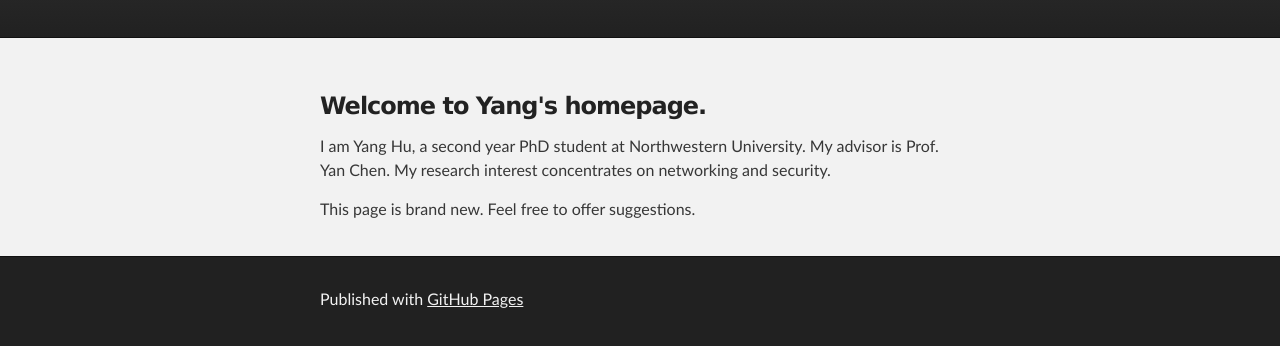
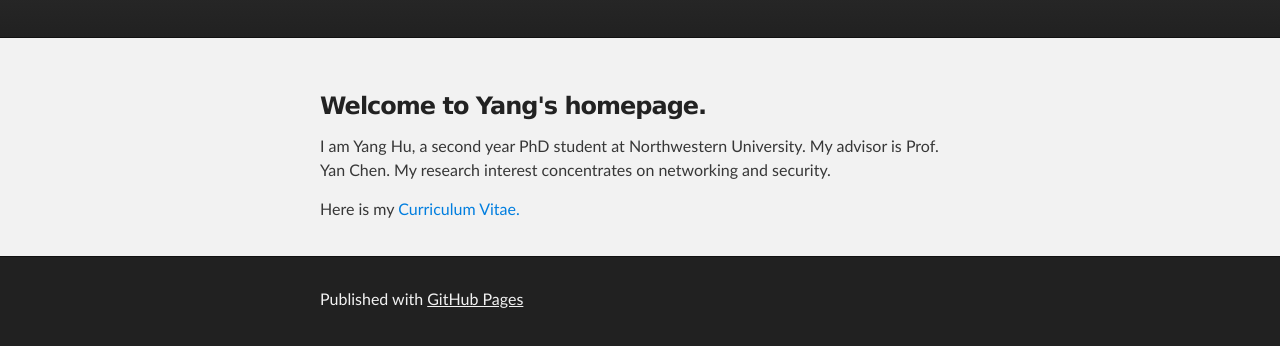
Before and after one commit to yhx189/yhx189.github.io, a plain HTML site: page index.html in a window 1280 px wide. Shown: the part 136-482 px from the top of the page. Drawn offline with Linux system fonts and the light colour scheme.

Commit message:
Update index.html

```diff
--- a/index.html
+++ b/index.html
@@ -32,7 +32,7 @@
 
 <p>I am Yang Hu, a second year PhD student at Northwestern University. My advisor is Prof. Yan Chen. My research interest concentrates on networking and security.</p>
 
-<p>This page is brand new. Feel free to offer suggestions.</p>
+<p>Here is my <a href="CV_YangHu.pdf">Curriculum Vitae. </a></p>
       </section>
     </div>
 
```
